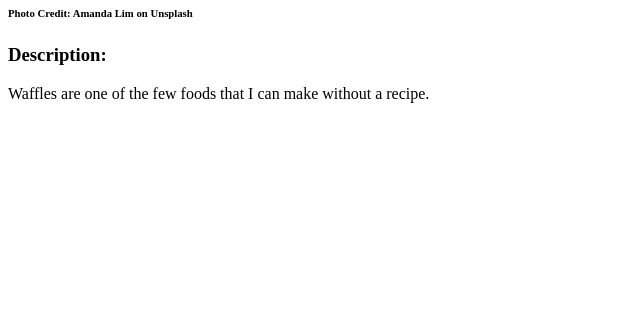
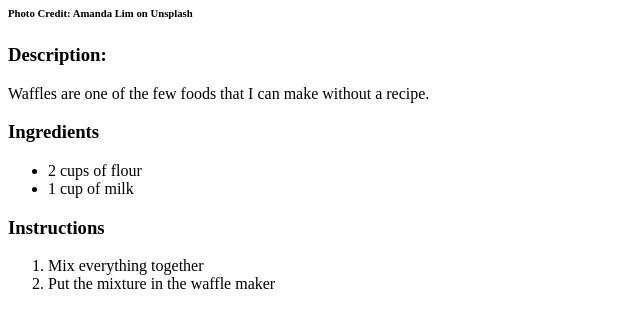
Before and after one commit to jehovi/odin-recipes, a plain HTML site: page recipes/waffles.html in a window 1280 px wide. Shown: the part 628-937 px from the top of the page, without its empty margins (0-640 px from the left). Before the commit the page ends 800 px from the top, so only its background shows below. Drawn offline with Linux system fonts and the light colour scheme.

Commit message:
added ingredients and instructions to waffles.html

```diff
--- a/recipes/waffles.html
+++ b/recipes/waffles.html
@@ -12,4 +12,14 @@
         <h3>Description: </h3>
         Waffles are one of the few foods that I can make without a recipe.
     </body>
+    <h3>Ingredients</h3>
+    <ul>
+        <li>2 cups of flour</li>
+        <li>1 cup of milk</li>
+    </ul>
+    <h3>Instructions</h3>
+    <ol>
+        <li>Mix everything together</li>
+        <li>Put the mixture in the waffle maker</li>
+    </ol>
 </html>
```
